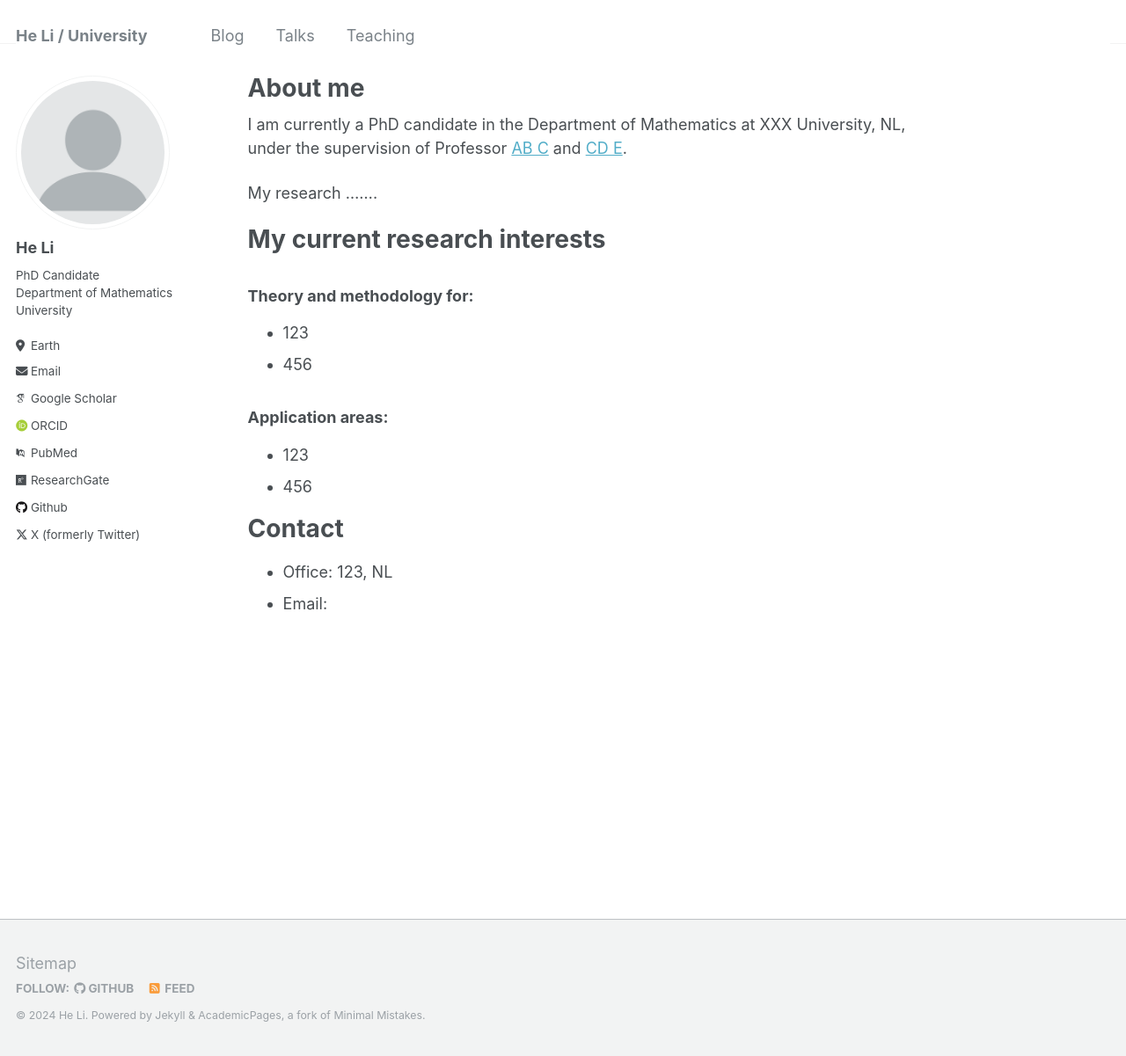
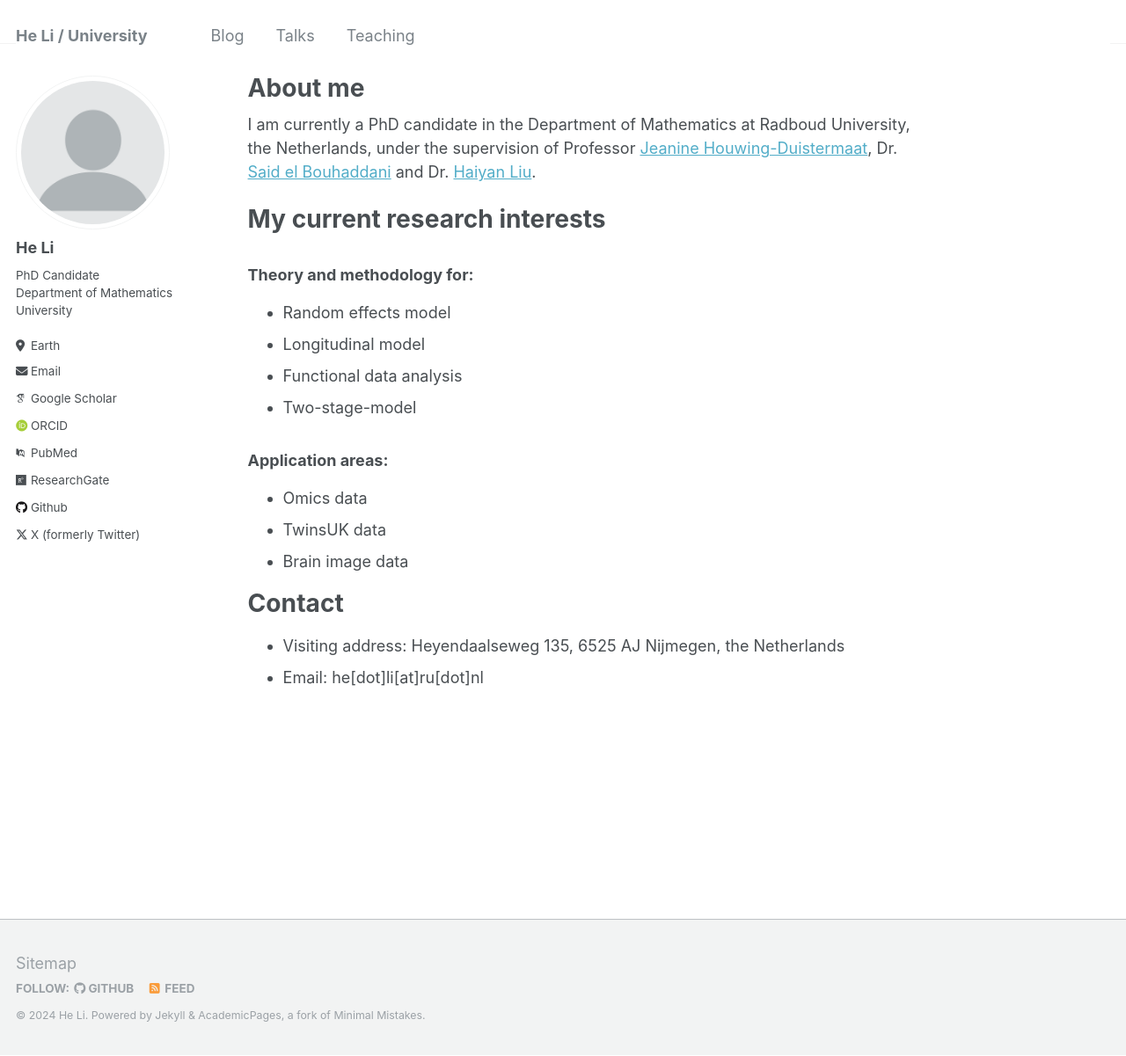
Before and after one commit to heli-math/heli-math.github.io, a Jekyll site: the page built from _pages/about.md, in a window 1280 px wide and 1201 px high. Shown: the whole window at 88% size. Built offline with Jekyll 4.4.1, drawn with Linux system fonts in a browser that asks for light colours; some web fonts are replaced.

Commit message:
Update about.md

```diff
--- a/_pages/about.md
+++ b/_pages/about.md
@@ -7,21 +7,22 @@ redirect_from:
   - /about.html
 ---
 
-I am currently a PhD candidate in the Department of Mathematics at XXX University, NL, under the supervision of Professor [AB C](https://github.com) and [CD E](https://github.com).
-
-My research .......
+I am currently a PhD candidate in the Department of Mathematics at Radboud University, the Netherlands, under the supervision of Professor [Jeanine Houwing-Duistermaat](https://www.ru.nl/personen/houwing-duistermaat-j), Dr. [Said el Bouhaddani](https://www.umcutrecht.nl/en/research/researchers/el-bouhaddani-said-s) and Dr. [Haiyan Liu](https://eps.leeds.ac.uk/maths/staff/4053/dr-haiyan-liu).
 
 My current research interests
 ======
 ### Theory and methodology for:
-- 123
-- 456
+- Random effects model
+- Longitudinal model
+- Functional data analysis
+- Two-stage-model
 
 ### Application areas:
-- 123
-- 456
+- Omics data
+- TwinsUK data
+- Brain image data
 
 Contact
 ======
-- Office: 123, NL
-- Email:
+- Visiting address: Heyendaalseweg 135, 6525 AJ Nijmegen, the Netherlands
+- Email: he[dot]li[at]ru[dot]nl
```
